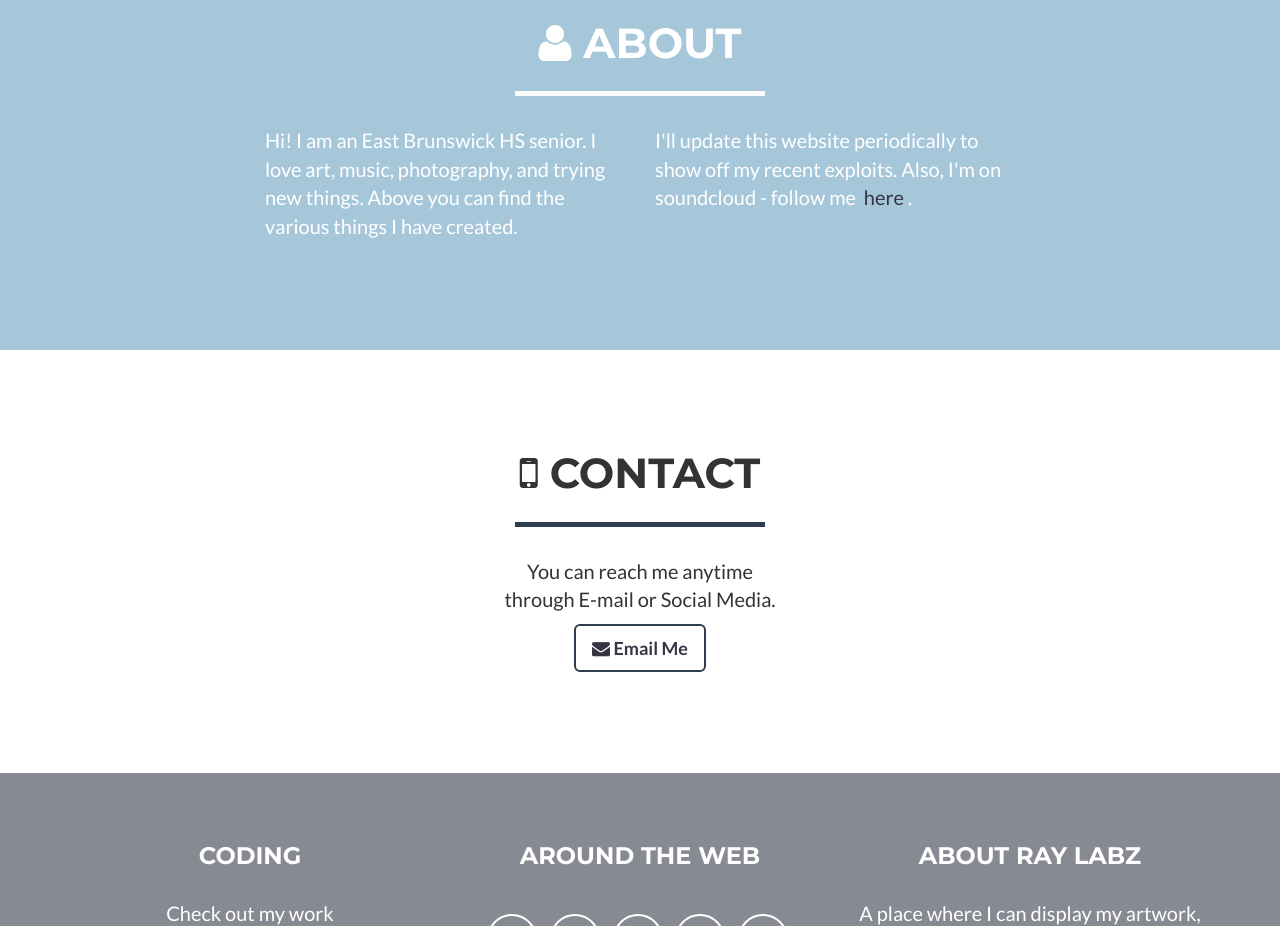
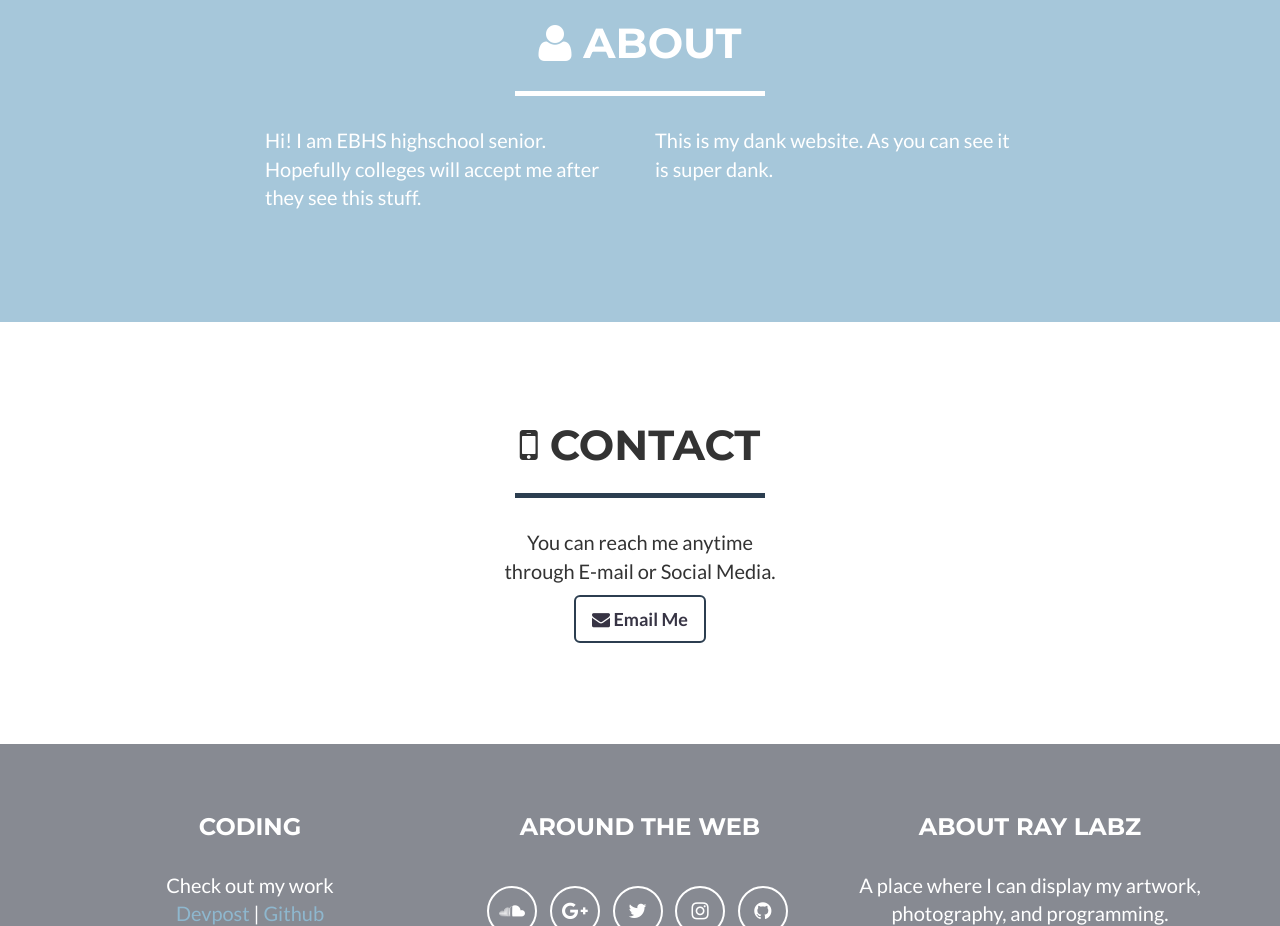
Before and after one commit to fireteam99/fireteam99.github.io-old-, a website: page galleryPageOne.html in a window 1280 px wide. Shown: the part 1140-2066 px from the top of the page. Drawn offline with nearby package versions, Linux system fonts and the light colour scheme.

Commit message:
Revert "Basic setup"

```diff
--- a/galleryPageOne.html
+++ b/galleryPageOne.html
@@ -273,15 +273,16 @@
             </div>
             <div class="row">
                 <div class="col-lg-4 col-lg-offset-2">
-                    <p>Hi! I am an East Brunswick HS senior. I love art, music, photography, and trying new things. Above you can find the various things I have created.</p>
+                    <p>Hi! I am EBHS highschool senior. Hopefully colleges will accept me after they see this stuff.</p>
                 </div>
                 <div class="col-lg-4">
-                    <p>I'll update this website periodically to show off my recent exploits. Also, I'm on soundcloud - follow me&nbsp<a href="https://soundcloud.com/user-172386312" style = "color:#373444"> here </a>.</p>
+                    <p>This is my dank website. As you can see it is super dank.</p>
                 </div>
 
             </div>
         </div>
     </section>
+
     <!-- Contact Section -->
     <section id="contact">
         <div class="container">
```
Also changed, not shown: index.html (+2 -2 lines), 8 other files.
